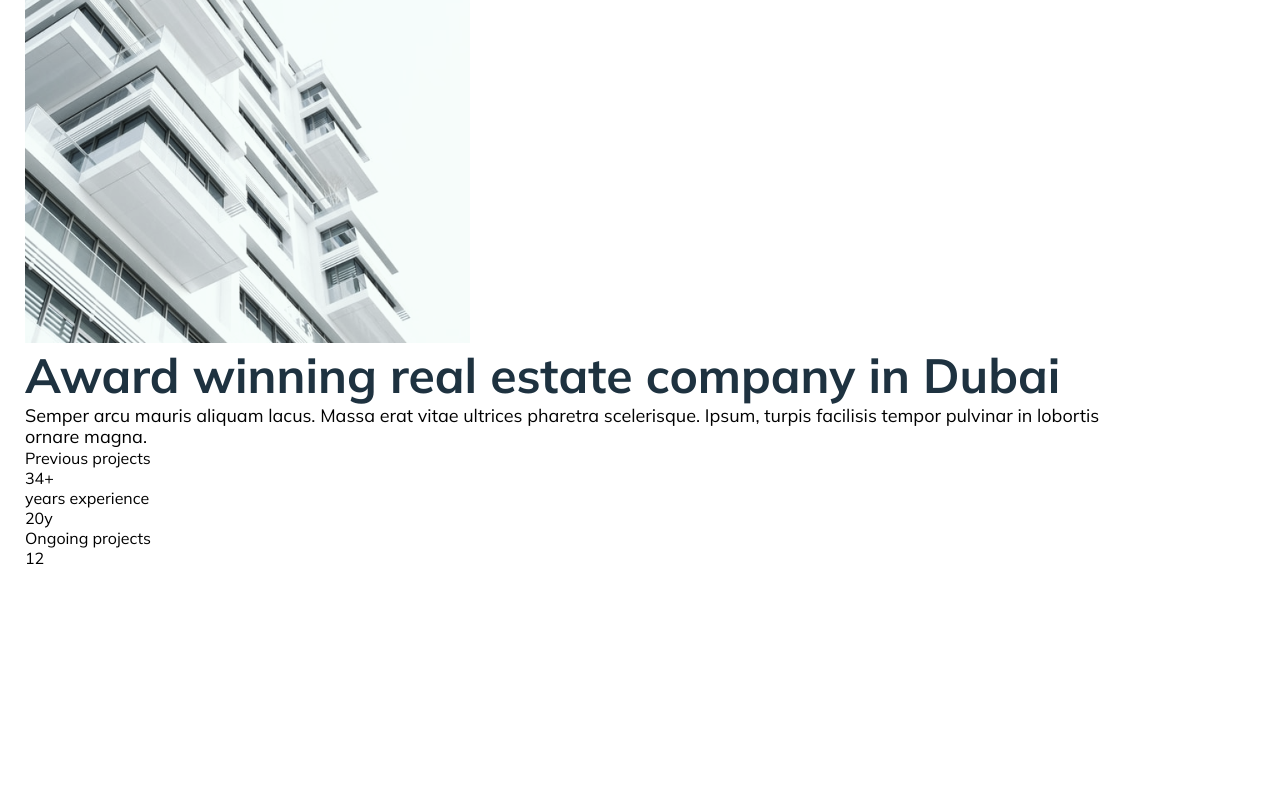
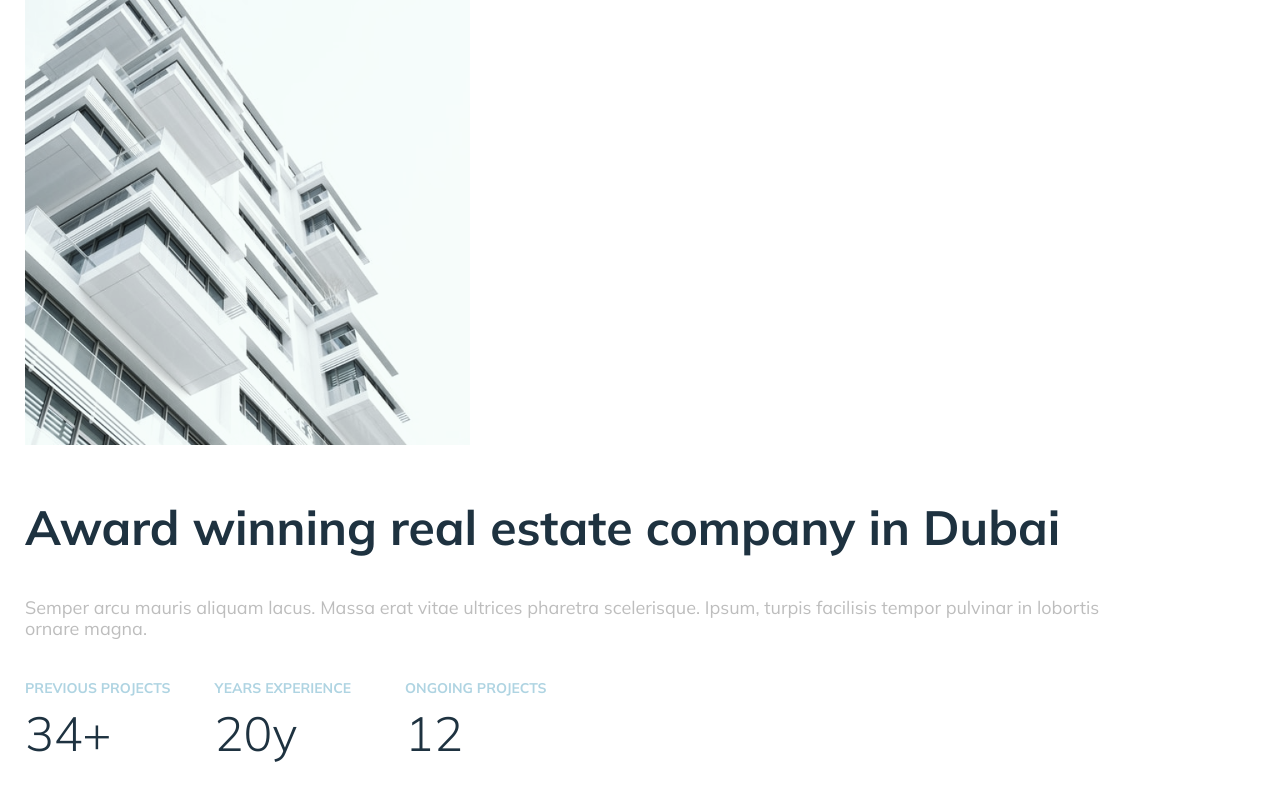
Before and after one commit to fluffystark/guerilla, a React (Create React App) app: page / in a window 1280 px wide. Shown: the part 532-1332 px from the top of the page. Before the commit the page ends 1100 px from the top, so only its background shows below. Built offline with nearby package versions, Linux system fonts and the light colour scheme; no server answers.

Commit message:
update about section

```diff
--- a/public/index.html
+++ b/public/index.html
@@ -27,7 +27,7 @@
 
     <link rel="preconnect" href="https://fonts.googleapis.com">
     <link rel="preconnect" href="https://fonts.gstatic.com" crossorigin>
-    <link href="https://fonts.googleapis.com/css2?family=Mulish:wght@400;700&display=swap" rel="stylesheet">
+    <link href="https://fonts.googleapis.com/css2?family=Mulish:wght@300;400;700&display=swap" rel="stylesheet">
 
     <title>React App</title>
   </head>
--- a/src/components/App.js
+++ b/src/components/App.js
@@ -4,10 +4,10 @@ import Properties from "./organisms/Properties";
 
 function App() {
     return (
-        <div className="App">
+        <main className="App">
             <Properties />
             <About />
-        </div>
+        </main>
     );
 }
 
--- a/src/components/atoms/IconLocation.js
+++ b/src/components/atoms/IconLocation.js
@@ -4,7 +4,7 @@ import * as React from "react";
 
 const IconLocation = () => {
     return (
-        <svg width="12" height="12" viewBox="0 0 12 12" fill="none" xmlns="http://www.w3.org/2000/svg">
+        <svg aria-hidden="true" width="12" height="12" viewBox="0 0 12 12" fill="none" xmlns="http://www.w3.org/2000/svg">
             <path d="M6 1C4.065 1 2.5 2.565 2.5 4.5C2.5 7.125 6 11 6 11C6 11 9.5 7.125 9.5 4.5C9.5 2.565 7.935 1 6 1ZM3.5 4.5C3.5 3.12 4.62 2 6 2C7.38 2 8.5 3.12 8.5 4.5C8.5 5.94 7.06 8.095 6 9.44C4.96 8.105 3.5 5.925 3.5 4.5Z" fill="black"/>
             <path d="M6 5.75C6.69036 5.75 7.25 5.19036 7.25 4.5C7.25 3.80964 6.69036 3.25 6 3.25C5.30964 3.25 4.75 3.80964 4.75 4.5C4.75 5.19036 5.30964 5.75 6 5.75Z" fill="black"/>
         </svg>
--- a/src/components/molecules/PropertyTile.js
+++ b/src/components/molecules/PropertyTile.js
@@ -9,7 +9,7 @@ const PropertyTile = ({ property }) => {
                 <img
                     className="property-tile__image__inner"
                     src={property.image.url}
-                    alt="Property Thumbnail"
+                    alt={`Property ${property.title}`}
                 />
             </div>
             <div className="property-tile__content">
--- a/src/components/organisms/About.js
+++ b/src/components/organisms/About.js
@@ -7,7 +7,7 @@ const About = () => {
         <div className="about">
             <div className="container">
                 <div className="row">
-                    <div className="col-xs-12 col-md-4">
+                    <div className="col-xs-12 col-md-5">
                         <div className="about__image">
                             <img
                                 className="about__image__inner"
@@ -16,22 +16,38 @@ const About = () => {
                             />
                         </div>
                     </div>
-                    <div className="col-xs-12 col-md-7 col-md-offset-1">
+                    <div className="col-xs-12 col-md-6 col-md-offset-1">
                         <div className="about__content">
-                            <h2>Award winning real estate company in Dubai</h2>
-                            <p>Semper arcu mauris aliquam lacus. Massa erat vitae ultrices pharetra scelerisque. Ipsum, turpis facilisis tempor pulvinar in lobortis ornare magna.</p>
-                            <div>
-                                <div>
-                                    <div>Previous projects</div>
-                                    <div>34+</div>
+                            <h2 className="about__content__title">
+                                Award winning real estate company in Dubai
+                            </h2>
+                            <p className="about__content__desc">
+                                Semper arcu mauris aliquam lacus. Massa erat vitae ultrices pharetra scelerisque. Ipsum, turpis facilisis tempor pulvinar in lobortis ornare magna.
+                            </p>
+                            <div className="about__content__footer">
+                                <div className="about__content__footer__item">
+                                    <h4 className="about__content__footer__item__title">
+                                        Previous projects
+                                    </h4>
+                                    <div className="about__content__footer__item__desc">
+                                        34+
+                                    </div>
                                 </div>
-                                <div>
-                                    <div>years experience</div>
-                                    <div>20y</div>
+                                <div className="about__content__footer__item">
+                                    <h4 className="about__content__footer__item__title">
+                                        years experience
+                                    </h4>
+                                    <div className="about__content__footer__item__desc">
+                                        20y
+                                    </div>
                                 </div>
-                                <div>
-                                    <div>Ongoing projects</div>
-                                    <div>12</div>
+                                <div className="about__content__footer__item">
+                                    <h4 className="about__content__footer__item__title">
+                                        Ongoing projects
+                                    </h4>
+                                    <div className="about__content__footer__item__desc">
+                                        12
+                                    </div>
                                 </div>
                             </div>
                         </div>
--- a/src/components/organisms/Properties.js
+++ b/src/components/organisms/Properties.js
@@ -84,6 +84,7 @@ const Properties = ({ memberships, type, isLoading }) => {
                         <div className="row">
                             {pageNum < totalPages && (
                                 <button
+                                    aria-label="Next Page"
                                     className="properties__pagination button button-primary"
                                     onClick={nextPage}
                                 >
--- a/src/scss/components/molecules/property-tile.scss
+++ b/src/scss/components/molecules/property-tile.scss
@@ -40,6 +40,7 @@
             font-size: 10px;
             line-height: 1.2;
             font-weight: 400;
+            margin-left: 6.5px;
         }
     }
 }
--- a/src/scss/components/organisms/about.scss
+++ b/src/scss/components/organisms/about.scss
@@ -1 +1,44 @@
-.about {}
+.about {
+    margin: 150px 0px;
+
+    &__content {
+        margin-top: 50px;
+
+        &__title {
+            margin-bottom: 40px;
+        }
+        &__desc {
+            margin: 40px 0;
+            color: $colors_gray;
+        }
+        &__footer {
+            display: flex;
+
+            &__item {
+                &:first-child {
+                    margin-right: 44px;
+                }
+
+                &:last-child {
+                    margin-left: 54px;
+                }
+
+                &__title {
+                    text-transform: uppercase;
+                    color: $colors_blue;
+                    font-size: 14px;
+                    font-weight: 700;
+                    line-height: 1.2;
+                    margin-bottom: 8px;
+                }
+
+                &__desc {
+                    color: $colors_primary;
+                    font-size: 48px;
+                    line-height: 1.2;
+                    font-weight: 300;
+                }
+            }
+        }
+    }
+}
--- /dev/null
+++ b/src/scss/components/organisms/hero.scss
@@ -0,0 +1,3 @@
+.hero {
+    &__title {}
+}
```
